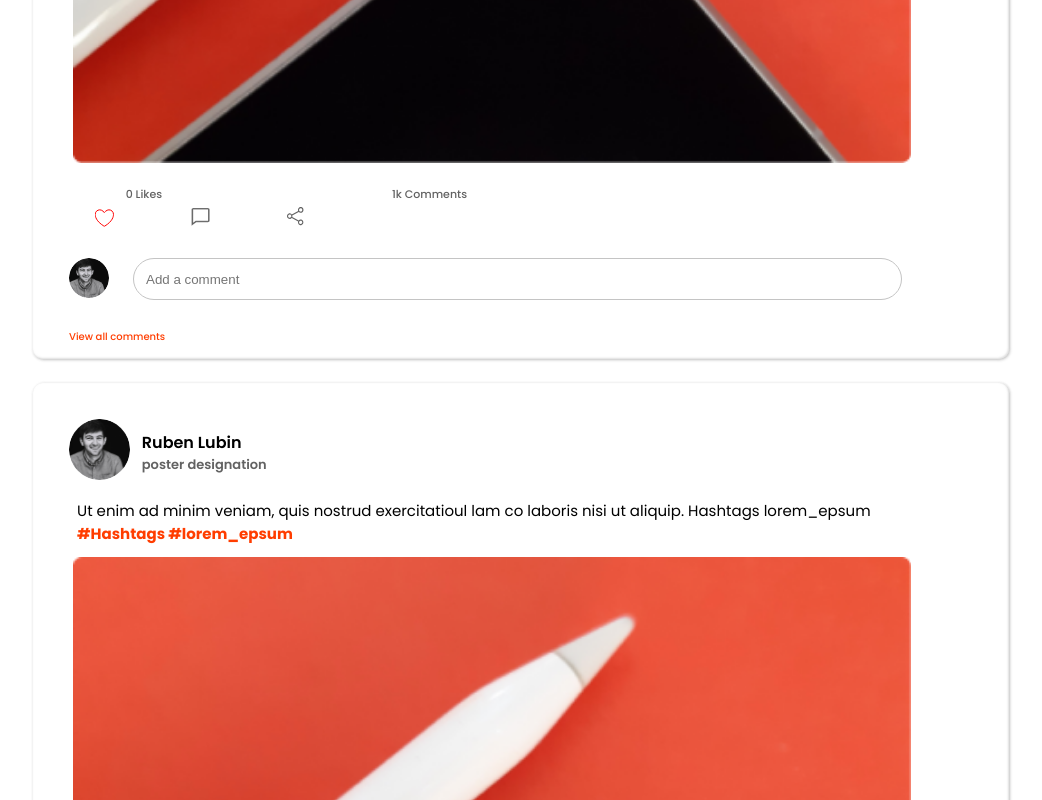
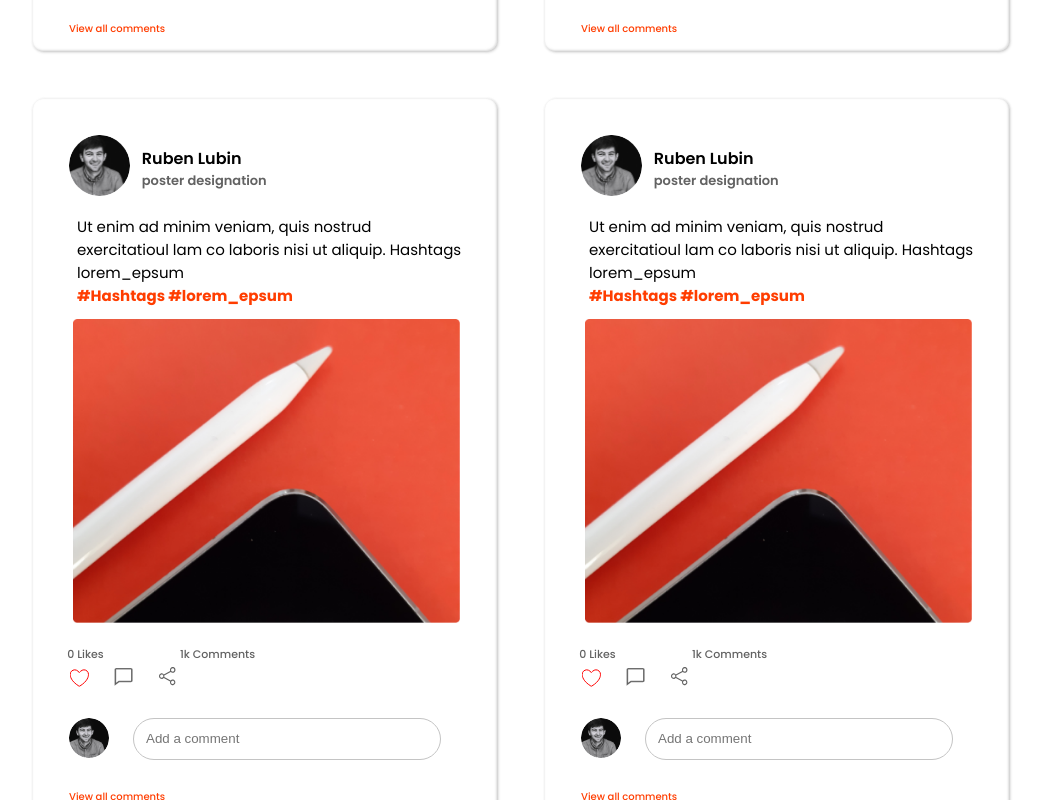
Before and after one commit to TnP-MACE/macebook-frontend, a React (Create React App) app: page /posts in a window 1280 px wide. Shown: the part 1280-2080 px from the top of the page, without its empty margins (119-1161 px from the left). Built offline with nearby package versions, Linux system fonts and the light colour scheme.

Commit message:
job data

```diff
--- a/src/App.js
+++ b/src/App.js
@@ -1,5 +1,5 @@
-import { BrowserRouter as Router, Route, Switch } from "react-router-dom";
-import { Helmet } from "react-helmet";
+import { BrowserRouter as Router, Route, Switch } from 'react-router-dom'
+import { Helmet } from 'react-helmet'
 
 import Home from './pages/Home/Home'
 import Login from './pages/Login/Login'
@@ -7,10 +7,11 @@ import NoMatch from './pages/NoMatch/NoMatch'
 import Profile from './pages/Profile/Profile'
 import ForgotPassword from './pages/ForgotPassword/ForgotPassword'
 import Signup from './pages/Signup/Signup'
-import Completeprofile from './pages/complete-profile/Completeprofile'
+import CompleteProfile from './pages/complete-profile/CompleteProfile'
 import Jobs from './pages/Jobs/Jobs'
 import JobApplicationForm from './pages/JobApplicationForm/JobApplicationForm'
 import Posts from './pages/Posts/Posts'
+import Settings from './pages/Settings/Settings'
 function App() {
     return (
         <div>
@@ -20,19 +21,20 @@ function App() {
             <Router>
                 <Switch>
                     <Route exact path="/login" component={Login} />
-                    <Route exact path={["/", "/index", "/home"]} component={Home} />
+                    <Route exact path={['/', '/index', '/home']} component={Home} />
                     <Route exact path="/profile" component={Profile} />
                     <Route exact path="/jobs" component={Jobs} />
+                    <Route exact path="/settings" component={Settings} />
                     <Route exact path="/posts" component={Posts} />
                     <Route exact path="/jobApplicationForm" component={JobApplicationForm} />
                     <Route exact path="/forgotpassword" component={ForgotPassword} />
                     <Route exact path="/signup" component={Signup} />
-                    <Route exact path="/complete-profile" component={Completeprofile} />
+                    <Route exact path="/complete-profile" component={CompleteProfile} />
                     <Route path="*" component={NoMatch} />
                 </Switch>
             </Router>
         </div>
-    );
+    )
 }
 
-export default App;
+export default App
--- a/src/pages/JobApplicationForm/JobApplicationForm.js
+++ b/src/pages/JobApplicationForm/JobApplicationForm.js
@@ -19,7 +19,10 @@ class JobApplicationForm extends Component {
                     type: 'Full Time',
                     experience: '1-2',
                     salary: 90000,
-                    skills: ['C++', 'Perl', 'Java', 'PHP']
+                    skills: ['C++', 'Perl', 'Java', 'PHP'],
+                    desc: 'Lorem Ipsum',
+                    date: '2017-01-03',
+                    user: 'John Doe'
                 }
             ]
         }
@@ -39,6 +42,9 @@ class JobApplicationForm extends Component {
                         experience={this.state.jobs[0].experience}
                         salary={this.state.jobs[0].salary}
                         skills={this.state.jobs[0].skills}
+                        desc={this.state.jobs[0].desc}
+                        date={this.state.jobs[0].date}
+                        user={this.state.jobs[0].user}
                     />
                 </div>
                 <h3 className="resume">Upload your Resume:</h3>
--- a/src/pages/Posts/Posts.js
+++ b/src/pages/Posts/Posts.js
@@ -1,94 +1,118 @@
 import React, { Component } from 'react'
 
-import "./Posts.scss";
-import Header from "../../components/Header/Header";
-import ProfileHeader from "../../components/ProfileHeader/ProfileHeader";
-import Card from "../../components/Card/Card";
+import './Posts.scss'
+import Header from '../../components/Header/Header'
+import ProfileHeader from '../../components/ProfileHeader/ProfileHeader'
+import Card from '../../components/Card/Card'
 import Post from '../../components/Post/Post'
-import cover from "../../assets/images/icons/cover.jpg";
-import profileimg from "../../assets/images/icons/profile.webp";
-import postImg from '../../assets/images/icons/postImg.png';
-import profilepic from '../../assets/images/icons/UserProfile.png';
+import cover from '../../assets/images/icons/cover.jpg'
+import profileimg from '../../assets/images/icons/profile.webp'
+import postImg from '../../assets/images/icons/postImg.png'
+import profilepic from '../../assets/images/icons/UserProfile.png'
 
-
-class Posts extends Component{
-    state={
+class Posts extends Component {
+    state = {
+        profile: {
             username: 'John Doe',
-        cover: {cover},
-        profileimg: {profileimg},
+            cover: { cover },
+            profileimg: { profileimg },
             position: 'Senior SWE at Apple Inc.',
             location: 'San Fransisco, CA',
             batch: 14,
             dept: 'CSE',
             conn: 2000,
             self: true,
-        skills: ['HTML','CSS','REACTJS','NodeJS']
+            skills: ['HTML', 'CSS', 'REACTJS', 'NodeJS']
+        },
+        posts: [
+            {
+                poster: 'Ruben Lubin',
+                posterprofile: profilepic,
+                designation: 'poster designation',
+                content:
+                    'Ut enim ad minim veniam, quis nostrud exercitatioul lam co laboris nisi ut aliquip. Hashtags   lorem_epsum',
+                hashtags: '#Hashtags   #lorem_epsum',
+                image: postImg,
+                likes: '3k',
+                comments: '1k',
+                profilepic: profilepic
+            },
+            {
+                poster: 'Ruben Lubin',
+                posterprofile: profilepic,
+                designation: 'poster designation',
+                content:
+                    'Ut enim ad minim veniam, quis nostrud exercitatioul lam co laboris nisi ut aliquip. Hashtags   lorem_epsum',
+                hashtags: '#Hashtags   #lorem_epsum',
+                image: postImg,
+                likes: '3k',
+                comments: '1k',
+                profilepic: profilepic
+            },
+            {
+                poster: 'Ruben Lubin',
+                posterprofile: profilepic,
+                designation: 'poster designation',
+                content:
+                    'Ut enim ad minim veniam, quis nostrud exercitatioul lam co laboris nisi ut aliquip. Hashtags   lorem_epsum',
+                hashtags: '#Hashtags   #lorem_epsum',
+                image: postImg,
+                likes: '3k',
+                comments: '1k',
+                profilepic: profilepic
+            },
+            {
+                poster: 'Ruben Lubin',
+                posterprofile: profilepic,
+                designation: 'poster designation',
+                content:
+                    'Ut enim ad minim veniam, quis nostrud exercitatioul lam co laboris nisi ut aliquip. Hashtags   lorem_epsum',
+                hashtags: '#Hashtags   #lorem_epsum',
+                image: postImg,
+                likes: '3k',
+                comments: '1k',
+                profilepic: profilepic
+            }
+        ]
     }
 
-  render(){
-      return(
+    render() {
+        return (
             <div className="posts-container">
                 <Header active="profile" />
                 <div className="container">
                     <ProfileHeader
-                    user={this.state.username}
-                    cover={this.state.cover}
-                    profileimg={this.state.profileimg}
-                    position={this.state.position}
-                    location={this.state.location}
-                    batch={this.state.batch}
-                    dept={this.state.dept}
-                    conn={this.state.conn}
-                    self={this.state.self}
+                        user={this.state.profile.username}
+                        cover={this.state.profile.cover}
+                        profileimg={this.state.profile.profileimg}
+                        position={this.state.profile.position}
+                        location={this.state.profile.location}
+                        batch={this.state.profile.batch}
+                        dept={this.state.profile.dept}
+                        conn={this.state.profile.conn}
+                        self={this.state.profile.self}
                     />
                     <div class="posts-body">
                         <h2>All Posts</h2>
                         <div className="posts-display">
+                            {this.state.posts.map((post) => {
+                                return (
                                     <div className="post-content">
                                         <Card>
                                             <Post
-                                        poster="Ruben Lubin"
-                                        posterprofile={profilepic}
-                                        designation="poster designation"
-                                        content="Ut enim ad minim veniam, quis nostrud exercitatioul lam co laboris nisi ut aliquip. Hashtags   lorem_epsum"
-                                        hashtags="#Hashtags   #lorem_epsum"
-                                        image={postImg}
-                                        likes="3k"
-                                        comments="1k"
-                                        profilepic={profilepic}>
-                                    </Post>
+                                                poster={post.poster}
+                                                posterprofile={post.posterprofile}
+                                                designation={post.designation}
+                                                content={post.content}
+                                                hashtags={post.hashtags}
+                                                image={post.image}
+                                                likes={post.likes}
+                                                comments={post.comments}
+                                                profilepic={post.profilepic}></Post>
                                         </Card>
                                     </div>
-                         <div className="post-content">
-                            <Card>
-                                    <Post
-                                        poster="Ruben Lubin"
-                                        posterprofile={profilepic}
-                                        designation="poster designation"
-                                        content="Ut enim ad minim veniam, quis nostrud exercitatioul lam co laboris nisi ut aliquip. Hashtags   lorem_epsum"
-                                        hashtags="#Hashtags   #lorem_epsum"
-                                        image={postImg}
-                                        likes="3k"
-                                        comments="1k"
-                                        profilepic={profilepic}>
-                                    </Post>
-                            </Card>
-                         </div>
-                         <div className="post-content">
-                            <Card>
-                                    <Post
-                                        poster="Ruben Lubin"
-                                        posterprofile={profilepic}
-                                        designation="poster designation"
-                                        content="Ut enim ad minim veniam, quis nostrud exercitatioul lam co laboris nisi ut aliquip. Hashtags   lorem_epsum"
-                                        hashtags="#Hashtags   #lorem_epsum"
-                                        image={postImg}
-                                        likes="3k"
-                                        comments="1k"
-                                        profilepic={profilepic}>
-                                    </Post>
-                            </Card>
-                         </div>
+                                )
+                            })}
                         </div>
                     </div>
                 </div>
--- a/src/pages/Posts/Posts.scss
+++ b/src/pages/Posts/Posts.scss
@@ -1,10 +1,17 @@
 @import "../../assets/sass/main.scss";
 
-// .posts-container{
-//     .post-display{
-//         display: flex;
-//         justify-content: center;
-//         align-items: center;
-//         flex-wrap: wrap;
-//     }
-// }
+.posts-container{
+    .posts-display{
+        display: flex;
+        // justify-content: center;
+        // align-items: center;
+        // flex-wrap: wrap;
+        box-sizing: border-box;
+        flex-wrap: wrap;
+    }
+    .post-content {
+        // max-width: 200px;
+        min-width: 0;
+        max-width: 50%;
+    }
+}
--- /dev/null
+++ b/src/pages/Settings/Settings.js
@@ -0,0 +1,55 @@
+import React, { Component } from 'react'
+import Header from '../../components/Header/Header'
+import Card from '../../components/Card/Card'
+import './Settings.scss'
+class Settings extends Component {
+    render() {
+        return (
+            <div className="Settings-cont">
+                <Header active={'profile'} />
+                <div className="card-columns">
+                    <div className="card-col1">
+                        <Card>
+                            <div className="c1">
+                                <h3>Account</h3>
+                                <h3>Notification</h3>
+                            </div>
+                        </Card>
+                    </div>
+                    <div className="card-col2">
+                        <h3>Edit Your Account Settings</h3>
+                        <p className="set">Username:</p>
+                        <div className="username">
+                            <input type="text" className="uname-ip"></input>
+
+                            <button type="button" className="edit-uname">
+                                Edit
+                            </button>
+                        </div>
+                        <div className="password">
+                            <p className="set">Password:</p>
+                            <div className="psw-curr">
+                                <p>Current password</p>
+                                <input type="text"></input>
+                            </div>
+                            <div className="reset-psw">
+                                <div className="psw-ip">
+                                    <p>New Password</p>
+                                    <input type="text"></input>
+                                </div>
+                                <div className="confirm-psw">
+                                    <p>Confirm Password</p>
+                                    <input type="text"></input>
+                                </div>
+                            </div>
+                        </div>
+                        <button type="button" className="btn-sub">
+                            Save
+                        </button>
+                    </div>
+                </div>
+            </div>
+        )
+    }
+}
+export default Settings
--- /dev/null
+++ b/src/pages/Settings/Settings.scss
@@ -0,0 +1,135 @@
+.Settings-cont {
+    .card-columns {
+        display: flex;
+        .card-col1 {
+            min-width: 242px;
+            height: 100%;
+            min-height: 14%;
+            margin-top: 3rem;
+            .c1 {
+                width: 240px;
+                height: 320px;
+                h3 {
+                    padding: 0.6rem;
+                }
+            }
+        }
+        .card-col2 {
+            height: 950px;
+            width: 857px;
+            margin-top: 4rem;
+            border-radius: 10px;
+            border: 1px solid #c4c4c4;
+            margin-bottom: 3rem;
+            h3,
+            p {
+                margin-left: 2rem;
+                margin-top: 2rem;
+            }
+            h3 {
+                font-weight: 600;
+                font-size: 25px;
+            }
+            .set {
+                font-weight: 600;
+                font-size: 20px;
+            }
+            .username {
+                .uname-ip {
+                    position: absolute;
+                    width: 233px;
+                    height: 52px;
+                    background: #ffffff;
+                    border: 1px solid #c4c4c4;
+                    box-sizing: border-box;
+                    border-radius: 4px;
+                    margin-left: 2rem;
+                    outline: none;
+                    padding: 1rem;
+                }
+                .edit-uname {
+                    cursor: pointer;
+                    position: absolute;
+                    width: 73px;
+                    height: 41px;
+                    margin-top: 0.2rem;
+                    box-shadow: -1px 1px 2px rgba(191, 191, 191, 0.2),
+                        1px -1px 2px rgba(191, 191, 191, 0.2),
+                        -1px -1px 2px rgba(255, 255, 255, 0.9), 1px 1px 3px rgba(191, 191, 191, 0.9),
+                        inset 1px 1px 2px rgba(255, 255, 255, 0.3),
+                        inset -1px -1px 2px rgba(191, 191, 191, 0.5);
+                    border-radius: 10px;
+                    background-color: white;
+                    border: none;
+                    color: black;
+                    margin-left: 20rem;
+                }
+            }
+            .password {
+                .psw-curr {
+                    margin-top: -3rem;
+                }
+                .psw-curr input {
+                    position: absolute;
+                    margin-left: 2rem;
+                    margin-top: 1rem;
+                    width: 233px;
+                    height: 52px;
+                    background: #ffffff;
+                    border: 1px solid #c4c4c4;
+                    box-sizing: border-box;
+                    border-radius: 4px;
+                    outline: none;
+                    padding: 1rem;
+                }
+                .reset-psw {
+                    display: flex;
+
+                    margin-top: 1rem;
+
+                    .psw-ip input,
+                    .confirm-psw input {
+                        width: 233px;
+                        height: 52px;
+                        background: #ffffff;
+                        border: 1px solid #c4c4c4;
+                        box-sizing: border-box;
+                        border-radius: 4px;
+                        outline: none;
+                        padding: 1rem;
+                        margin-top: 0.4rem;
+                        margin-left: 2rem;
+                    }
+                }
+                p {
+                    margin-top: 4rem;
+                }
+            }
+            .btn-sub {
+                background-color: #ff3d00;
+                color: white;
+                width: 106px;
+                height: 54px;
+                margin-top: 2rem;
+                margin-left: 4.7%;
+                border: none;
+                border-radius: 6px;
+            }
+        }
+    }
+}
+@media (max-width: 768px) {
+    .card-columns {
+        flex-direction: column;
+        .card-col2 {
+            .password {
+                .reset-psw {
+                    flex-direction: column;
+                    .confirm-psw {
+                        margin-top: -2.4rem;
+                    }
+                }
+            }
+        }
+    }
+}
```
Also changed, not shown: src/pages/complete-profile/Completeprofile.js (+6 -6 lines). Lines whose indentation alone changed are shown as unchanged.
